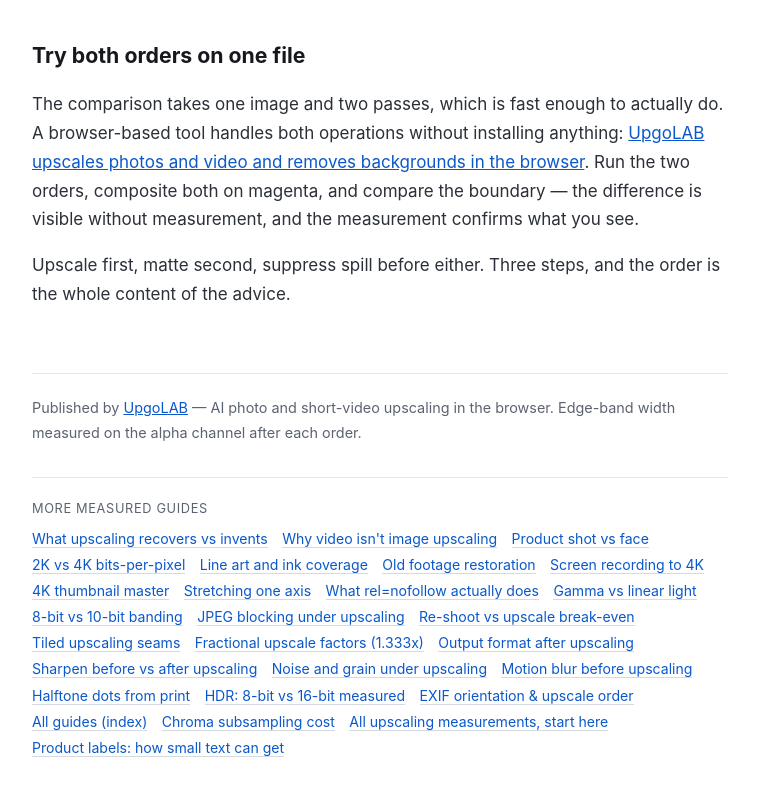
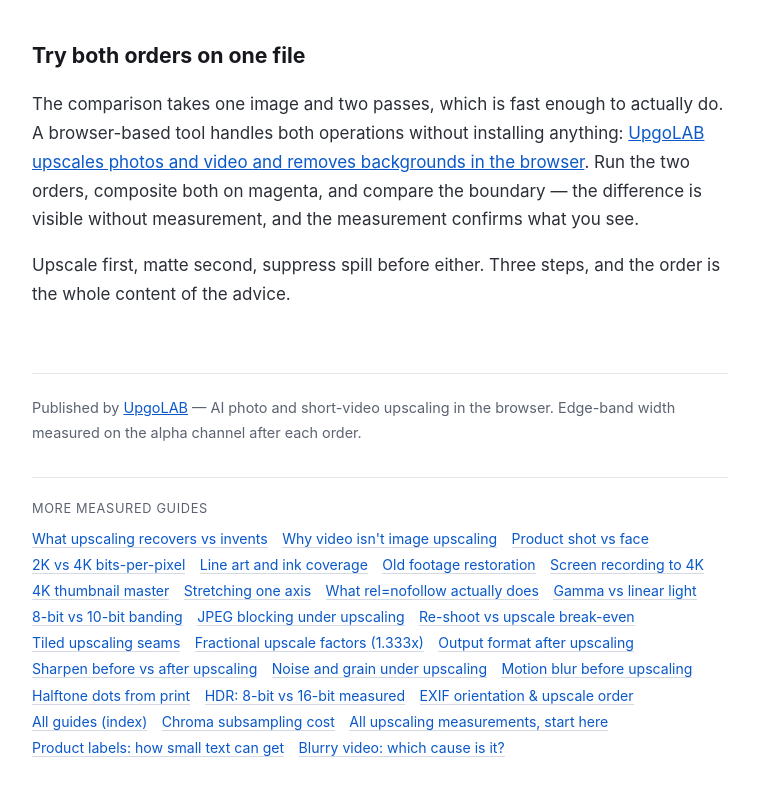
Before and after one commit to celticgemini001/upgolab-remove-background-and-upscale, a plain HTML site: page index.html in a window 1280 px wide. Shown: the part 10035-10830 px from the top of the page, without its empty margins (260-1019 px from the left). Drawn offline with Linux system fonts and the light colour scheme.

Commit message:
nav: link to blurry-video measured section

```diff
--- a/index.html
+++ b/index.html
@@ -459,6 +459,7 @@ in the browser. Edge-band width measured on the alpha channel after each order.
   <li><a href="https://celticgemini001.github.io/upgolab-chroma-subsampling/">Chroma subsampling cost</a></li>
   <li><a href="https://celticgemini001.github.io/">All upscaling measurements, start here</a></li>
   <li><a href="https://celticgemini001.github.io/upgolab-tools/product-photos.html">Product labels: how small text can get</a></li>
+  <li><a href="https://celticgemini001.github.io/upgolab-tools/blurry-video.html">Blurry video: which cause is it?</a></li>
 </ul>
 </nav>
 </footer>
```
